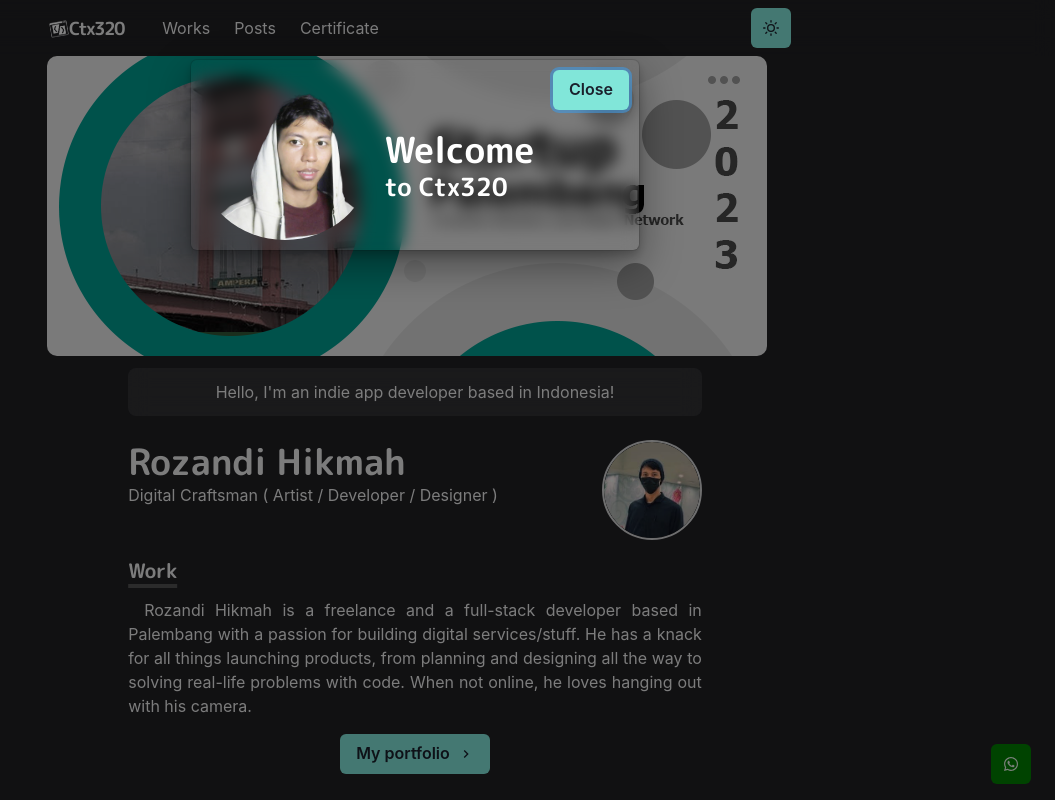
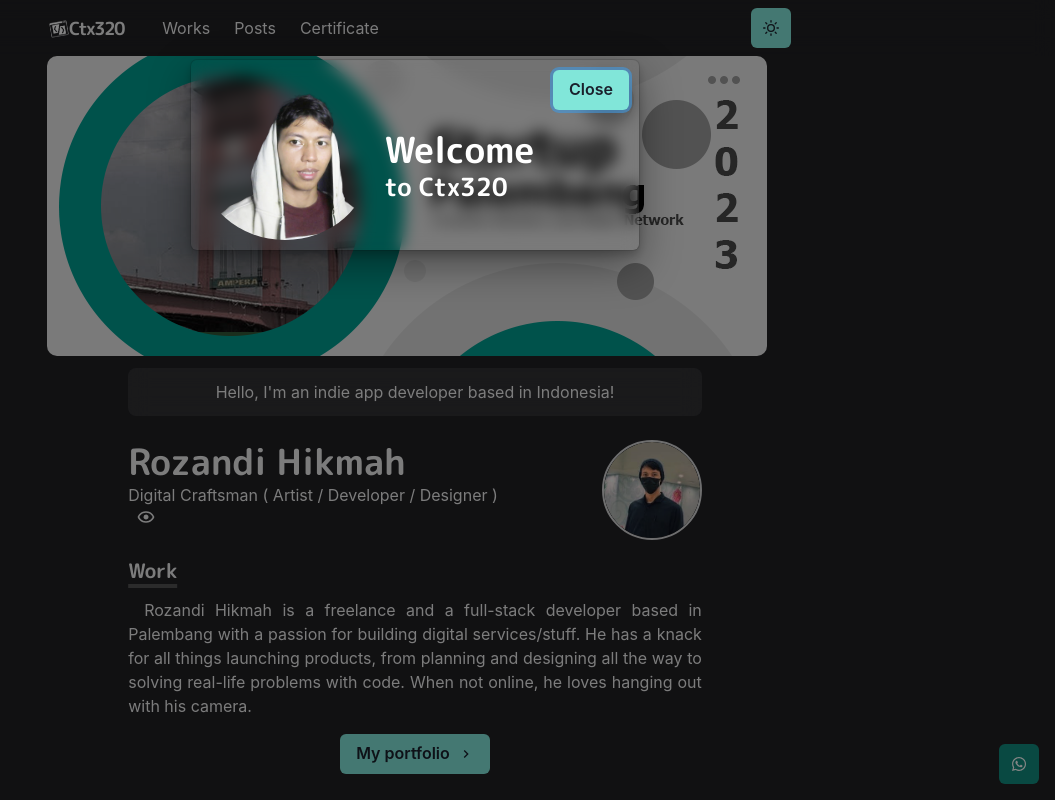
Before and after one commit to zaen19-R/Ctx320, a Next.js app: page / in a window 1280 px wide. Shown: the top 800 px of the page, without its empty margins (225-1280 px from the left). Built offline with nearby package versions, Linux system fonts and the light colour scheme; no server answers.

Commit message:
add view

```diff
--- a/components/Popup.js
+++ b/components/Popup.js
@@ -14,8 +14,39 @@ const AutoLoadPopup = () => {
     return () => clearTimeout(timer)
   }, [])
 
-  const handleClose = () => {
+  // const handleClose = () => {
+  //   setIsOpen(false)
+  //   fetch('/api/increaseVisitiorCount', { method: 'POST' })
+  //     .then(response => response.json())
+  //     .then(data => {
+  //       console.log('Jumlah pengunjung ditambahkan : ', data.visitorCount)
+  //     })
+  //     .catch(error => {
+  //       console.error('terjadi kesalahan :', error)
+  //     })
+  // }
+  const handleClose = async () => {
     setIsOpen(false)
+
+    try {
+      // Make a POST request to the API endpoint to increase the visitor count
+      const response = await fetch('/api/increaseVisitorCount', {
+        method: 'POST'
+      })
+
+      if (response.ok) {
+        const data = await response.json()
+        const visitorCount = data.visitorCount
+        console.log('Visitor count:', visitorCount)
+        // Use the updated visitor count for further purposes
+      } else {
+        // Handle the response error
+        console.log('Error:', response.statusText)
+      }
+    } catch (error) {
+      // Handle the request error
+      console.log('Error:', error.message)
+    }
   }
 
   return (
--- a/components/layouts/main.js
+++ b/components/layouts/main.js
@@ -2,7 +2,7 @@ import Head from 'next/head'
 import NavBar from '../navbar'
 import { Box, Container, Flex } from '@chakra-ui/react'
 import Footer from '../footer'
-import {Image} from '@chakra-ui/react'
+import { Image } from '@chakra-ui/react'
 import WhatsAppButton from '../whatsapp_util'
 
 const Main = ({ children, router }) => {
@@ -29,21 +29,22 @@ const Main = ({ children, router }) => {
 
       <NavBar path={router.asPath} />
       <Container maxW="container.md" pt={14}>
-        <Image src='/images/Leader_Board.png' alt='LeaderBoard' mb='3' rounded={10} />
+        <Image
+          src="/images/Leader_Board.png"
+          alt="LeaderBoard"
+          mb="3"
+          rounded={10}
+        />
         {children}
 
         <Footer />
-        <Flex
-          position="fixed"
-          bottom={4}
-          right={6}
-          justify="flex-end"
-          align="flex-end"
-        >
-          <WhatsAppButton phoneNumber="6289503215816" message="Halo! Saya mengunjungi halaman Anda dan ingin berbicara lebih lanjut." />
+        <Flex position="fixed" bottom={2} right={16} align="flex-end">
+          <WhatsAppButton
+            phoneNumber="6289503215816"
+            message="Halo! Saya mengunjungi halaman Anda dan ingin berbicara lebih lanjut."
+          />
         </Flex>
       </Container>
-
     </Box>
   )
 }
--- /dev/null
+++ b/components/visitoview.js
@@ -0,0 +1,35 @@
+import { useEffect, useState } from 'react'
+import { Flex, Text, Icon } from '@chakra-ui/react'
+import { BiShow } from 'react-icons/bi'
+
+const VisitorCount = () => {
+  const [count, setCount] = useState(null)
+
+  useEffect(() => {
+    // Panggil API untuk mendapatkan jumlah pengunjung dari server
+    fetch('/api/getViewCount')
+      .then(response => response.json())
+      .then(data => {
+        setCount(data.visitorCount)
+      })
+      .catch(error => {
+        console.error('Error:', error)
+      })
+  }, [])
+
+  return (
+    <Flex alignItems="center">
+      {count !== null && (
+        <>
+          <Text fontSize="smaller">{count}</Text>
+          {/* <Text fontSize="smaller" ml={2}>
+            Views
+          </Text> */}
+          <Icon as={BiShow} boxSize={5} ml={2} />
+        </>
+      )}
+    </Flex>
+  )
+}
+
+export default VisitorCount
--- a/components/whatsapp_util.js
+++ b/components/whatsapp_util.js
@@ -1,27 +1,39 @@
-import { Box, IconButton } from '@chakra-ui/react'
+import { Box, Container, IconButton } from '@chakra-ui/react'
 import { FaWhatsapp } from 'react-icons/fa'
 
 const handleSendMessage = () => {
-  const phoneNumber = '6289503215816';
-  const message = 'Silahkan tinggalkan pesan : ';
+  const phoneNumber = '6289503215816'
+  const message = 'Silahkan tinggalkan pesan : '
 
-  const whatsappUrl = `https://api.whatsapp.com/send?phone=${phoneNumber}&text=${encodeURIComponent(message)}`;
-  window.open(whatsappUrl, '_blank');
-};
+  const whatsappUrl = `https://api.whatsapp.com/send?phone=${phoneNumber}&text=${encodeURIComponent(
+    message
+  )}`
+  window.open(whatsappUrl, '_blank')
+}
 const WhatsAppButton = () => {
   return (
-    <Box
-    position='fixed'
-
+    <Box position="fixed">
+      <Container
+        display="flex"
+        p={2}
+        maxW="container.md"
+        wrap="wrap"
+        align="center"
+        justify="space-between"
       >
+        <Box>
           <IconButton
-      bg='green'
+            bg="#128c7e"
+            _hover={{ bg: '#075e54' }}
+            color="white"
             aria-label="WhatsApp"
             icon={<FaWhatsapp />}
             onClick={handleSendMessage}
           />
         </Box>
-  );
-};
+      </Container>
+    </Box>
+  )
+}
 
-export default WhatsAppButton;
+export default WhatsAppButton
--- /dev/null
+++ b/data/visitorCount.json
@@ -0,0 +1 @@
+{"count":106}
--- /dev/null
+++ b/pages/api/getViewCount.js
@@ -0,0 +1,29 @@
+// pages/api/increaseVisitorCount.js
+import { chmod, writeFile, readFile } from 'fs/promises'
+
+export default async function handler(req, res) {
+  try {
+    const filePath = './data/visitorCount.json'
+    const permissions = 0o600
+
+    // Set the file permissions to read and write (owner only)
+    await chmod(filePath, permissions)
+
+    // Read the current visitor count from a data file
+    const data = await readFile(filePath, 'utf-8')
+    let { count } = JSON.parse(data)
+
+    // Increase the visitor count
+    // count++
+
+    // Save the updated visitor count to the data file
+    await writeFile(filePath, JSON.stringify({ count }), 'utf-8')
+    count++
+    // Return the updated visitor count as the response
+    res.status(200).json({ visitorCount: count })
+  } catch (error) {
+    // Handle the error
+    console.error('Error:', error)
+    res.status(500).json({ error: 'Internal Server Error' })
+  }
+}
--- /dev/null
+++ b/pages/api/getVisitorCount.js
@@ -0,0 +1,19 @@
+// pages/api/getVisitorCount.js
+import { readFile } from 'fs/promises'
+
+export default async function handler(req, res) {
+  try {
+    const filePath = './.data/visitorCount.json'
+
+    // Read the visitor count from the data file
+    const data = await readFile(filePath, 'utf-8')
+    const { count } = JSON.parse(data)
+
+    // Return the visitor count as the response
+    res.status(200).json({ visitorCount: count })
+  } catch (error) {
+    // Handle the error
+    console.error('Error:', error)
+    res.status(500).json({ error: 'Internal Server Error' })
+  }
+}
--- /dev/null
+++ b/pages/api/increaseVisitorCount.js
@@ -0,0 +1,29 @@
+// pages/api/increaseVisitorCount.js
+import { chmod, writeFile, readFile } from 'fs/promises'
+
+export default async function handler(req, res) {
+  try {
+    const filePath = './data/visitorCount.json'
+    const permissions = 0o600
+
+    // Set the file permissions to read and write (owner only)
+    await chmod(filePath, permissions)
+
+    // Read the current visitor count from a data file
+    const data = await readFile(filePath, 'utf-8')
+    let { count } = JSON.parse(data)
+
+    // Increase the visitor count
+    count++
+
+    // Save the updated visitor count to the data file
+    await writeFile(filePath, JSON.stringify({ count }), 'utf-8')
+
+    // Return the updated visitor count as the response
+    res.status(200).json({ visitorCount: count })
+  } catch (error) {
+    // Handle the error
+    console.error('Error:', error)
+    res.status(500).json({ error: 'Internal Server Error' })
+  }
+}
--- a/pages/index.js
+++ b/pages/index.js
@@ -8,7 +8,10 @@ import {
   List,
   ListItem,
   useColorModeValue,
-  chakra
+  chakra,
+  Flex,
+  Grid,
+  GridItem
 } from '@chakra-ui/react'
 import { ChevronRightIcon } from '@chakra-ui/icons'
 import Paragraph from '../components/paragraph'
@@ -19,11 +22,14 @@ import {
   IoLogoGithub,
   IoLogoInstagram,
   IoLogoLinkedin,
+  IoLogoPinterest,
   IoLogoYoutube
 } from 'react-icons/io5'
+import { BiShow } from 'react-icons/bi'
 import Image from 'next/image'
 import { useState } from 'react'
 import Popup from '../components/Popup.js'
+import VisitorCount from '../components/visitoview.js'
 
 const ProfileImage = chakra(Image, {
   shouldForwardProp: prop => ['width', 'height', 'src', 'alt'].includes(prop)
@@ -57,6 +63,9 @@ const Home = () => {
               Rozandi Hikmah
             </Heading>
             <p>Digital Craftsman ( Artist / Developer / Designer )</p>
+            <Flex>
+              <VisitorCount />
+            </Flex>
           </Box>
           <Box
             flexShrink={0}
@@ -136,15 +145,7 @@ const Home = () => {
             I ♥
           </Heading>
           <Paragraph>
-            Art, Music,{' '}
-            <Link
-              href="https://www.instagram.com/tama_z30"
-              target="_blank"
-              variant="baseStyle"
-            >
-              Drawing
-            </Link>
-            , Photography , Machine Learning
+            Art, Music, Drawing, Photography , Machine Learning
           </Paragraph>
         </Section>
 
@@ -152,6 +153,7 @@ const Home = () => {
           <Heading as="h3" variant="section-title">
             On the web
           </Heading>
+          <Grid templateColumns="1fr auto">
             <List>
               <ListItem>
                 <Link href="https://www.instagram.com/tama_z30" target="_blank">
@@ -160,7 +162,7 @@ const Home = () => {
                     colorScheme="teal"
                     leftIcon={<IoLogoInstagram />}
                   >
-                  @tama_z30
+                    Instagram
                   </Button>
                 </Link>
               </ListItem>
@@ -171,7 +173,7 @@ const Home = () => {
                     colorScheme="teal"
                     leftIcon={<IoLogoGithub />}
                   >
-                  Rozandi Hikmah
+                    Github
                   </Button>
                 </Link>
               </ListItem>
@@ -185,22 +187,42 @@ const Home = () => {
                     colorScheme="teal"
                     leftIcon={<IoLogoLinkedin />}
                   >
-                  Rozandi Hikmah
+                    linkedin
                   </Button>
                 </Link>
               </ListItem>
+            </List>
+            <List>
               <ListItem>
-              <Link href="https://www.youtube.com/@zandizoldyc" target="_blank">
+                <Link
+                  href="https://www.youtube.com/@zandizoldyc"
+                  target="_blank"
+                >
                   <Button
                     variant="ghost"
                     colorScheme="teal"
                     leftIcon={<IoLogoYoutube />}
                   >
-                  Zandi Zoldyc
+                    Youtube
+                  </Button>
+                </Link>
+              </ListItem>
+              <ListItem>
+                <Link
+                  href="https://id.pinterest.com/zandi_zoldyc/"
+                  target="_blank"
+                >
+                  <Button
+                    variant="ghost"
+                    colorScheme="teal"
+                    leftIcon={<IoLogoPinterest />}
+                  >
+                    Pinterst
                   </Button>
                 </Link>
               </ListItem>
             </List>
+          </Grid>
           <Box align="center" my={4}>
             <NextLink href="/posts" passHref scroll={false}>
               <Button rightIcon={<ChevronRightIcon />} colorScheme="teal">
```
Lines whose indentation alone changed are shown as unchanged.
